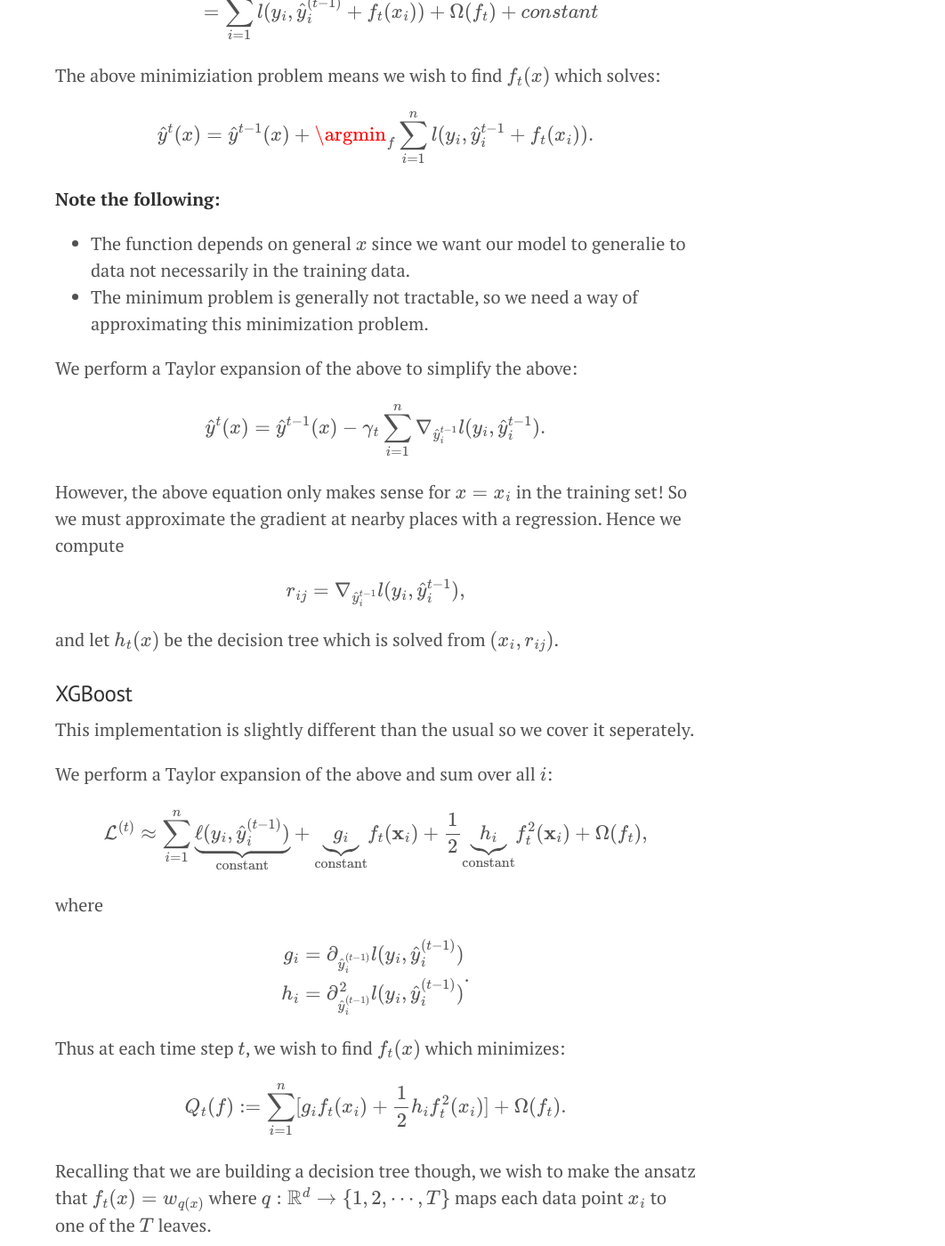
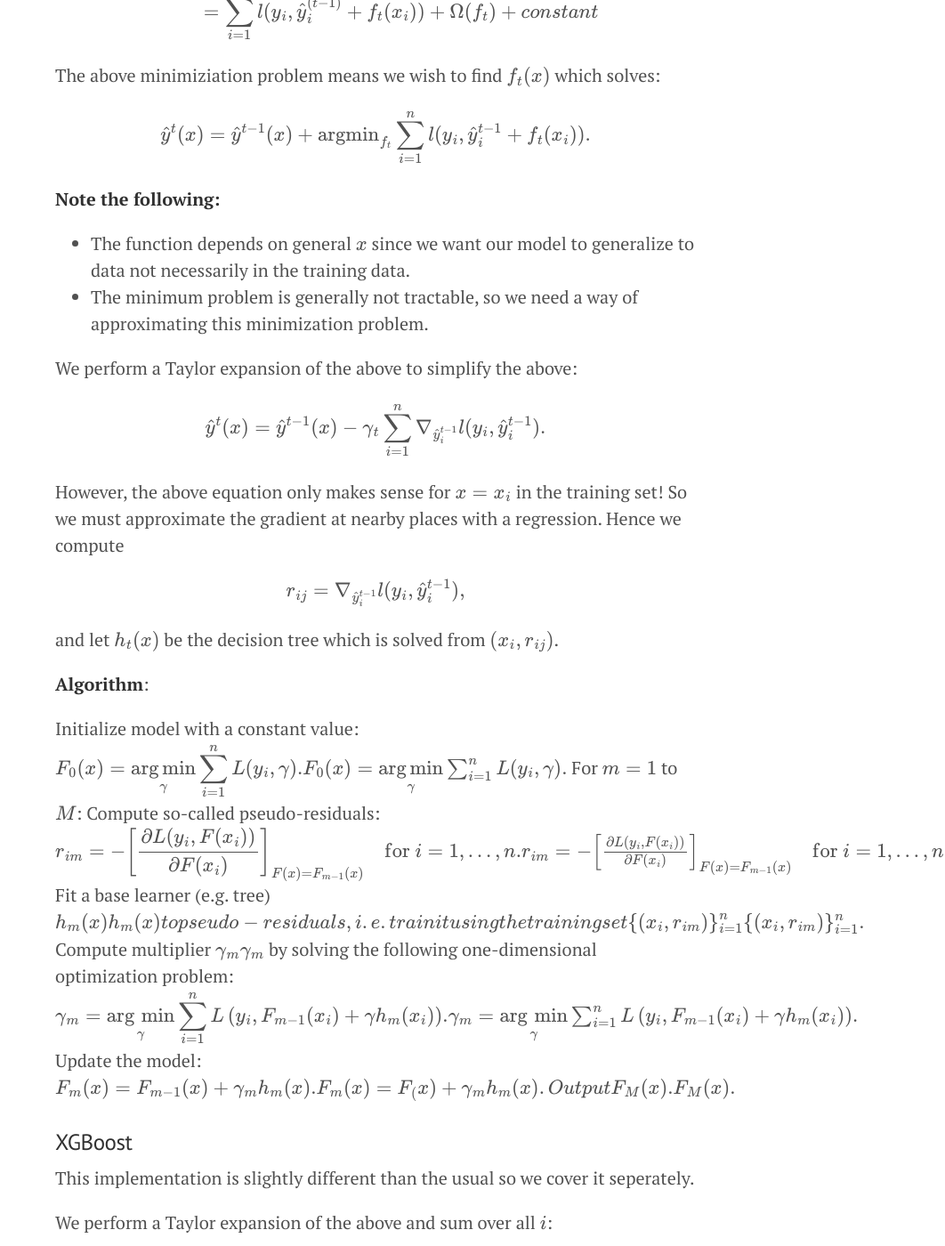
Before and after one commit to doriang102/doriang102.github.io, a Jekyll site: the page built from _posts/2017-10-15-Introduction-To-Ensemble-Methods.md, in a window 1280 px wide and 1400 px high, scrolled down 12310 px. Shown: the whole window at 89% size, without its empty margins (218-1280 px from the left). Built offline with Jekyll 4.4.1, drawn with Linux system fonts in a browser that asks for light colours; our own code applies the rules of GitHub Pages for plain Markdown files; formulas are drawn with MathJax 3.

Commit message:
Update 2017-10-15-Introduction-To-Ensemble-Methods.md

```diff
--- a/_posts/2017-10-15-Introduction-To-Ensemble-Methods.md
+++ b/_posts/2017-10-15-Introduction-To-Ensemble-Methods.md
@@ -289,10 +289,10 @@
 
 The above minimiziation problem means we wish to find $$f_t(x)$$ which solves:
 
-$$\hat y^t(x) = \hat y^{t-1}(x) + \argmin_{f} \sum_{i=1}^n l(y_i, \hat y_i^{t-1} + f_t(x_i)).$$
+$$\hat y^t(x) = \hat y^{t-1}(x) + \textrm{argmin}_{f_t} \sum_{i=1}^n l(y_i, \hat y_i^{t-1} + f_t(x_i)).$$
 
 **Note the following:**
-- The function depends on general $$x$$ since we want our model to generalie to data not necessarily in the training data.
+- The function depends on general $$x$$ since we want our model to generalize to data not necessarily in the training data.
 - The minimum problem is generally not tractable, so we need a way of approximating this minimization problem.
 
 We perform a Taylor expansion of the above to simplify the above:
@@ -305,6 +305,21 @@
 
 and let $$h_t(x)$$ be the decision tree which is solved from $$(x_i, r_{ij})$$.
 
+**Algorithm**:
+
+Initialize model with a constant value:
+$${\displaystyle F_{0}(x)={\underset {\gamma }{\arg \min }}\sum _{i=1}^{n}L(y_{i},\gamma ).} F_0(x) = \underset{\gamma}{\arg\min} \sum_{i=1}^n L(y_i, \gamma).$$
+For $$m = 1$$ to $$M$$:
+Compute so-called pseudo-residuals:
+$${\displaystyle r_{im}=-\left[{\frac {\partial L(y_{i},F(x_{i}))}{\partial F(x_{i})}}\right]_{F(x)=F_{m-1}(x)}\quad {\mbox{for }}i=1,\ldots ,n.} r_{im} = -\left[\frac{\partial L(y_i, F(x_i))}{\partial F(x_i)}\right]_{F(x)=F_{m-1}(x)} \quad \mbox{for } i=1,\ldots,n.$$
+Fit a base learner (e.g. tree)
+$${\displaystyle h_{m}(x)} {\displaystyle h_{m}(x)} to pseudo-residuals, i.e. train it using the training set {\displaystyle \{(x_{i},r_{im})\}_{i=1}^{n}} \{(x_i, r_{im})\}_{i=1}^n.$$
+Compute multiplier
+$${\displaystyle \gamma _{m}} \gamma _{m}$$ by solving the following one-dimensional optimization problem:
+$${\displaystyle \gamma _{m}={\underset {\gamma }{\operatorname {arg\,min} }}\sum _{i=1}^{n}L\left(y_{i},F_{m-1}(x_{i})+\gamma h_{m}(x_{i})\right).} \gamma_m = \underset{\gamma}{\operatorname{arg\,min}} \sum_{i=1}^n L\left(y_i, F_{m-1}(x_i) + \gamma h_m(x_i)\right).$$
+Update the model:
+$${\displaystyle F_{m}(x)=F_{m-1}(x)+\gamma _{m}h_{m}(x).} F_{m}(x)=F_{{m-1}}(x)+\gamma _{m}h_{m}(x).
+Output {\displaystyle F_{M}(x).} F_M(x).$$
 
 
 ### XGBoost
```
